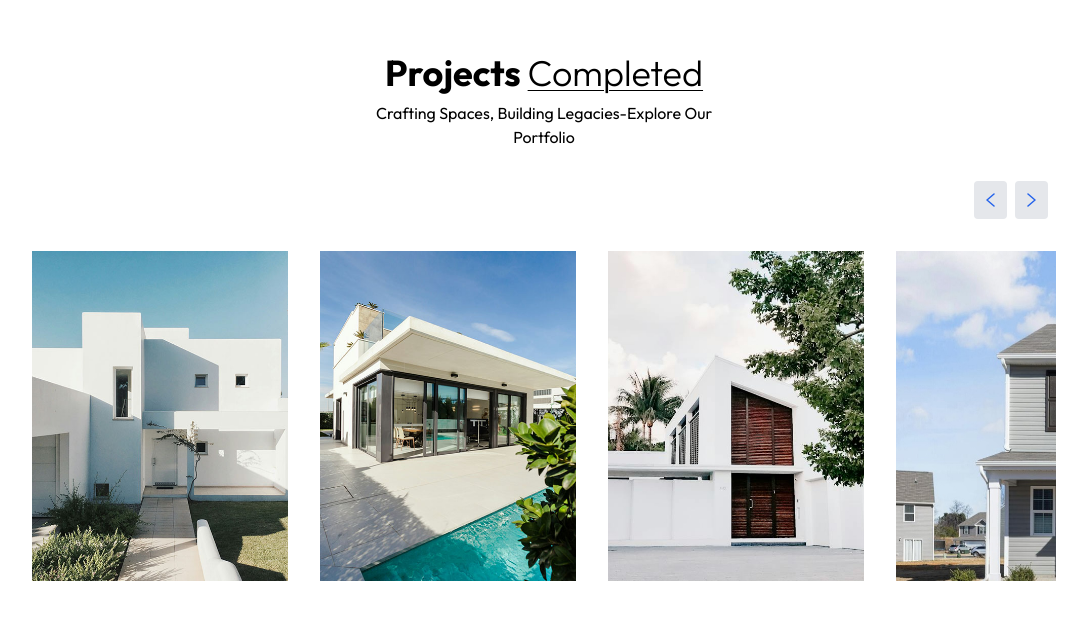
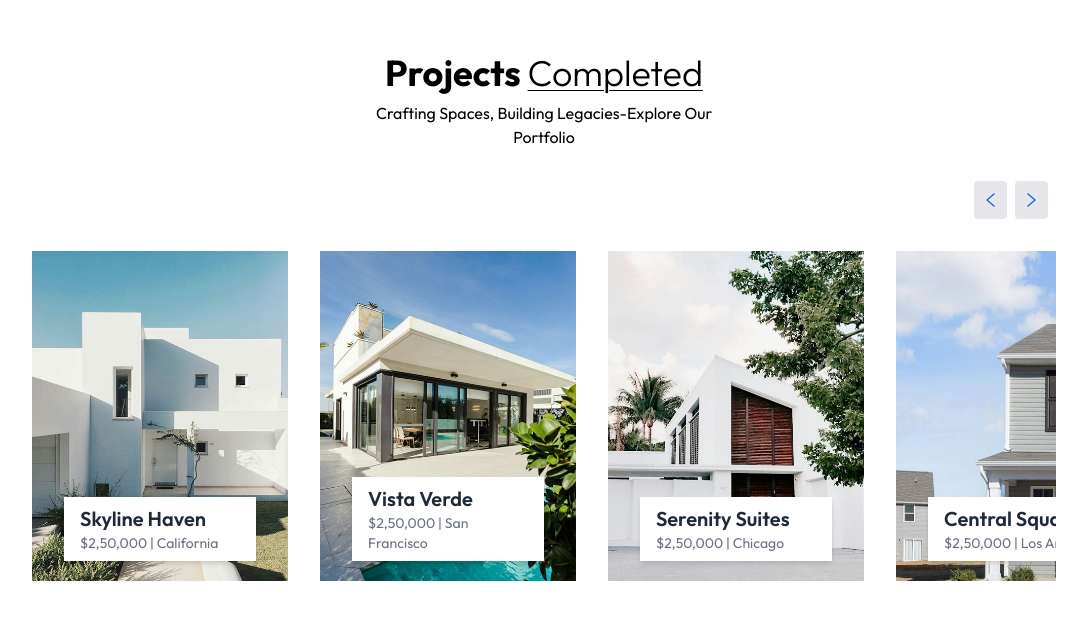
Before and after one commit to Elai5/real-estate, a React (Vite) app: page / in a window 1280 px wide. Shown: the part 1715-2334 px from the top of the page, without its empty margins (96-1183 px from the left). Built offline with nearby package versions, Linux system fonts and the light colour scheme.

Commit message:
added subtext heading for images

```diff
--- a/src/components/Projects.jsx
+++ b/src/components/Projects.jsx
@@ -39,6 +39,16 @@
           {projectsData.map((project, index) => (
             <div key={index} className="relative flex-shrink-0 w-full sm:w-1/4">
               <img src={project.image} alt={project.title} />
+              <div className="absolute left-0 right-0 bottom-5 flex justify-center">
+                <div className="inline-block bg-white w-3/4 px-4 py-2 shadow-md">
+                  <h2 className="text-xl font-semibold text-gray-800">
+                    {project.title}
+                  </h2>
+                  <p className="text-gray-500 text-sm">
+                    {project.price} <span>|</span> {project.location}
+                  </p>
+                </div>
+              </div>
             </div>
           ))}
         </div>
```
